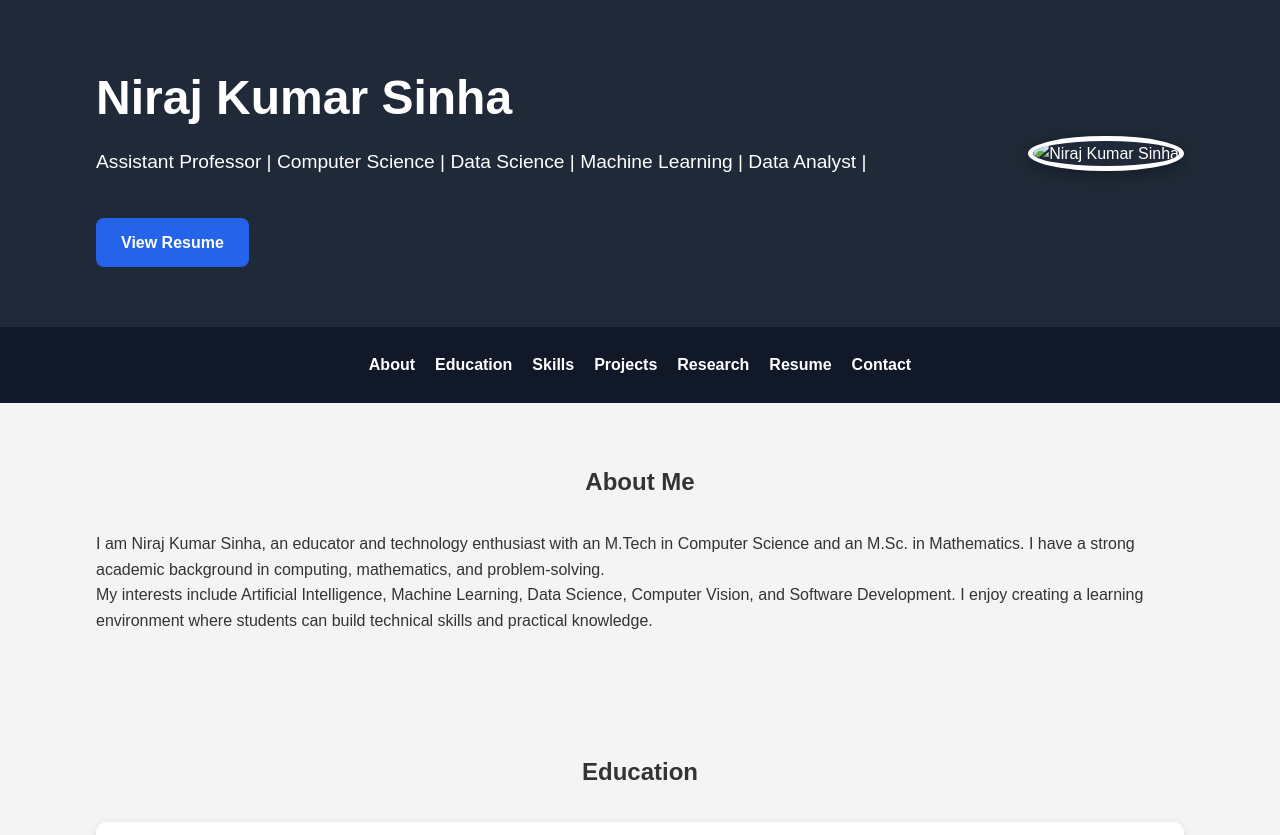
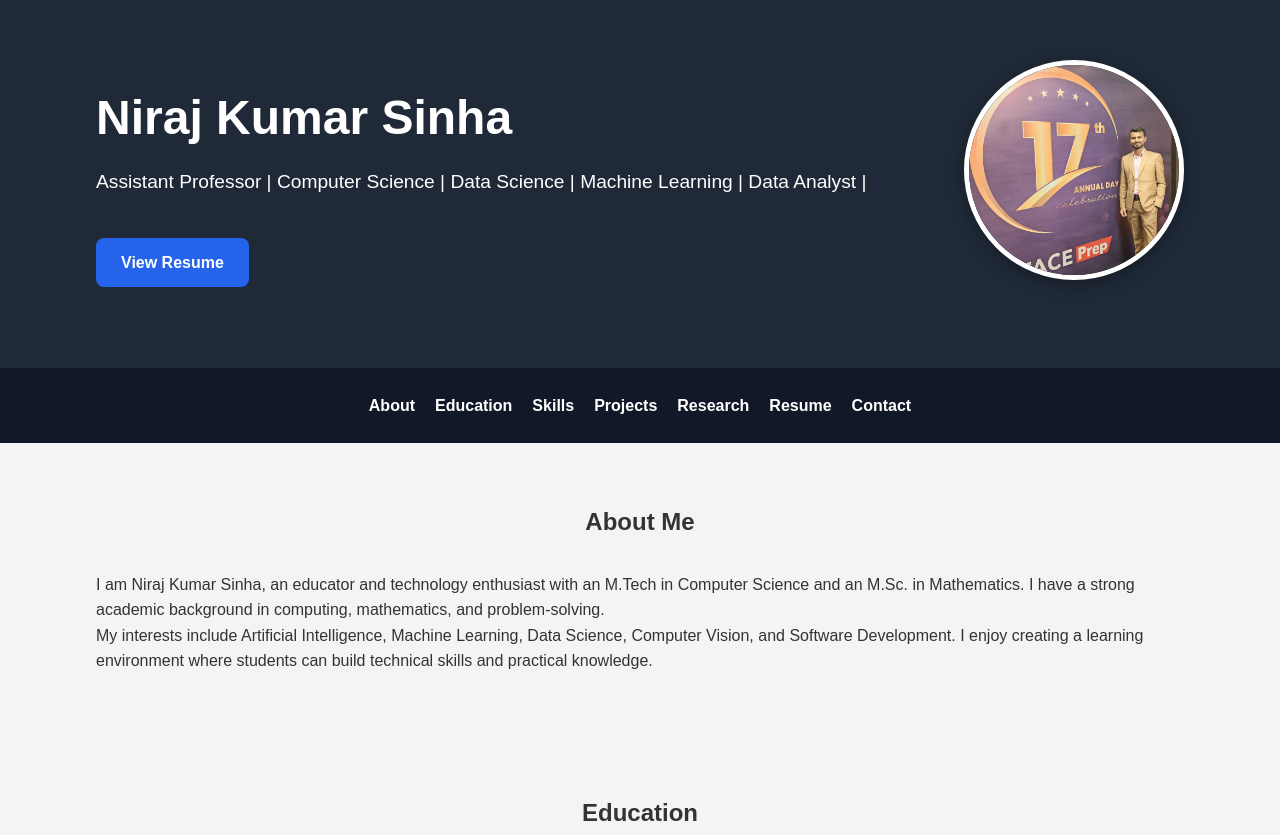
Before and after one commit to nirajsinha008/niraj_portfolio, a plain HTML site: page index.html in a window 1280 px wide. Shown: the top 835 px of the page. Drawn offline with Linux system fonts and the light colour scheme.

Commit message:
index.html

```diff
--- a/index.html
+++ b/index.html
@@ -23,7 +23,7 @@
         </div>
 
         <div class="header-image">
-            <img src="profile.jpg"
+            <img src="foto.jpg"
                  alt="Niraj Kumar Sinha"
                  class="profile-img">
         </div>
```
